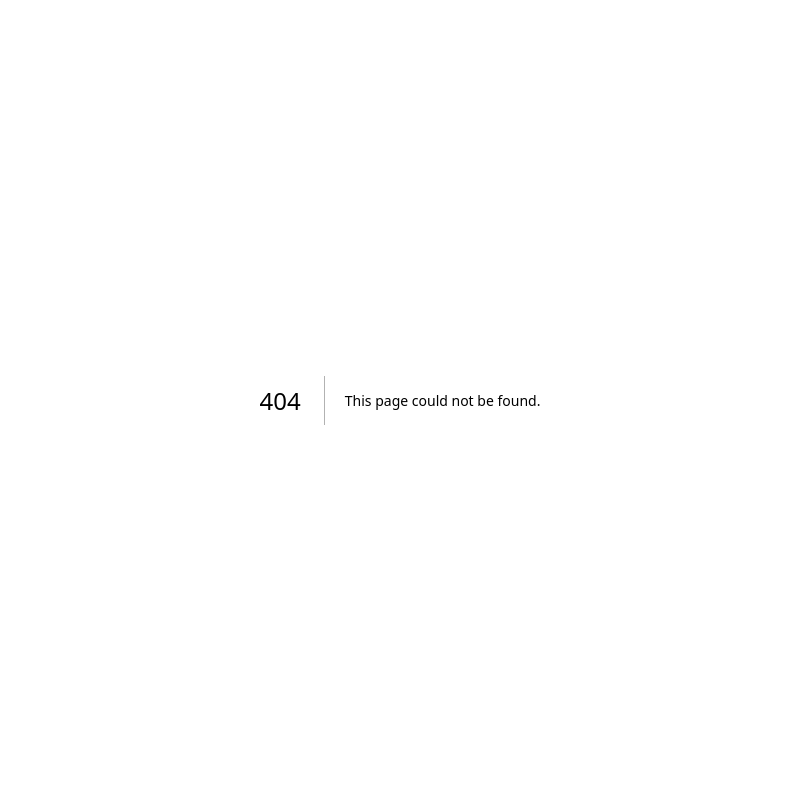
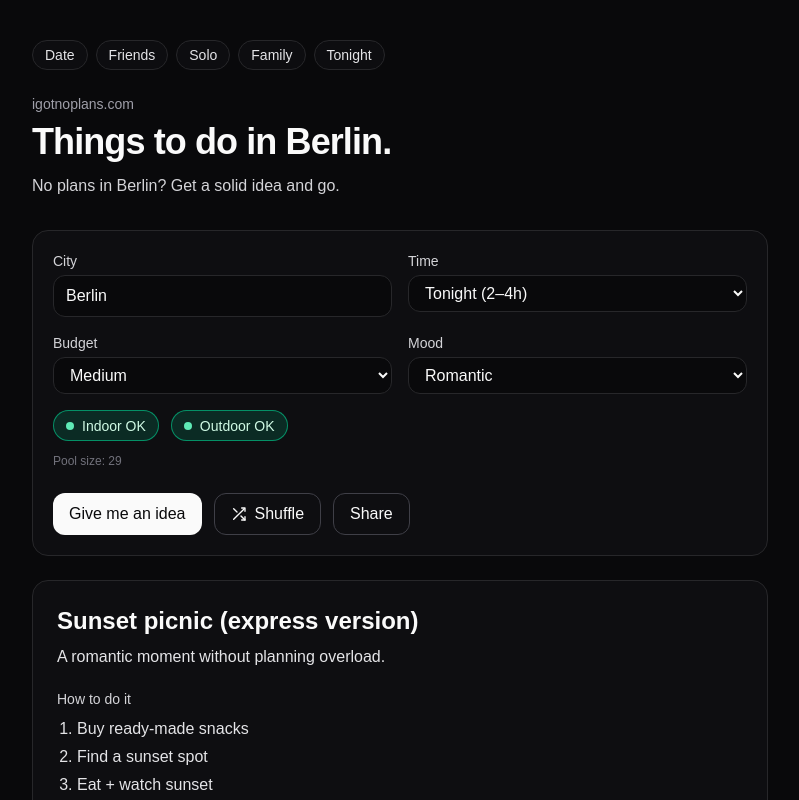
Before and after one commit to Salvrath/igotnoplans, a Next.js app: page /things-to-do-in/berlin in a window 1280 px wide. Before the commit this address had no page. Shown: the top 800 px of the page, without its empty margins (240-1039 px from the left). Built offline with nearby package versions, Linux system fonts and the light colour scheme.

Commit message:
Fix: support defaultCity prop in IdeaGenerator

```diff
--- a/app/components/IdeaGenerator.tsx
+++ b/app/components/IdeaGenerator.tsx
@@ -10,7 +10,9 @@ type Props = {
   headline: string;
   subheadline: string;
   shareText: string;
+  defaultCity?: string;
 };
+
 
 function ShuffleIcon({ className = "" }: { className?: string }) {
   return (
@@ -34,8 +36,20 @@ function ShuffleIcon({ className = "" }: { className?: string }) {
 }
 
 
-export default function IdeaGenerator({ useCase, headline, subheadline, shareText }: Props) {
-  const [city, setCity] = useState("Stockholm");
+export default function IdeaGenerator({
+  useCase,
+  headline,
+  subheadline,
+  shareText,
+  defaultCity,
+}: Props) {
+  const [city, setCity] = useState(defaultCity ?? "");
+
+  useEffect(() => {
+  if (defaultCity) setCity(defaultCity);
+}, [defaultCity]);
+
+
   const [timeWindow, setTimeWindow] = useState<TimeWindow>("tonight");
   const [budget, setBudget] = useState<Budget>("medium");
   const defaultMood: Mood =
--- a/app/page.tsx
+++ b/app/page.tsx
@@ -164,6 +164,21 @@ export default function Home() {
         </section>
 
         <footer className="mt-10 text-xs text-zinc-500">
+          <section className="mt-12 text-sm text-zinc-400">
+  <div className="mb-2 font-medium text-zinc-300">Popular cities</div>
+  <div className="flex flex-wrap gap-3">
+    {["stockholm", "london", "paris", "berlin", "new-york"].map((c) => (
+      <a
+        key={c}
+        href={`/things-to-do-in/${c}`}
+        className="underline hover:text-zinc-200"
+      >
+        Things to do in {c.replace("-", " ")}
+      </a>
+    ))}
+  </div>
+</section>
+
           © {new Date().getFullYear()} igotnoplans.com
         </footer>
       </div>
--- /dev/null
+++ b/app/things-to-do-in/[city]/ClientPage.tsx
@@ -0,0 +1,17 @@
+"use client";
+
+import IdeaGenerator from "@/app/components/IdeaGenerator";
+
+export default function ClientPage({ city }: { city: string }) {
+  const cityTitle = city.charAt(0).toUpperCase() + city.slice(1);
+
+  return (
+    <IdeaGenerator
+      useCase="date"
+      headline={`Things to do in ${cityTitle}.`}
+      subheadline={`No plans in ${cityTitle}? Get a solid idea and go.`}
+      shareText={`No plans in ${cityTitle}? Try this:`}
+      defaultCity={cityTitle}
+    />
+  );
+}
--- /dev/null
+++ b/app/things-to-do-in/[city]/page.tsx
@@ -0,0 +1,23 @@
+import ClientPage from "./ClientPage";
+
+type Props = {
+  params: { city: string };
+};
+
+export function generateMetadata({ params }: Props) {
+  const city = decodeURIComponent(params.city).replace(/-/g, " ");
+  const cityTitle = city.charAt(0).toUpperCase() + city.slice(1);
+
+  return {
+    title: `Things to do in ${cityTitle} | I Got No Plans`,
+    description: `No plans in ${cityTitle}? Get instant ideas for dates, friends, solo and family.`,
+    alternates: {
+      canonical: `https://igotnoplans.com/things-to-do-in/${params.city}`,
+    },
+  };
+}
+
+export default function Page({ params }: Props) {
+  const city = decodeURIComponent(params.city).replace(/-/g, " ");
+  return <ClientPage city={city} />;
+}
```
